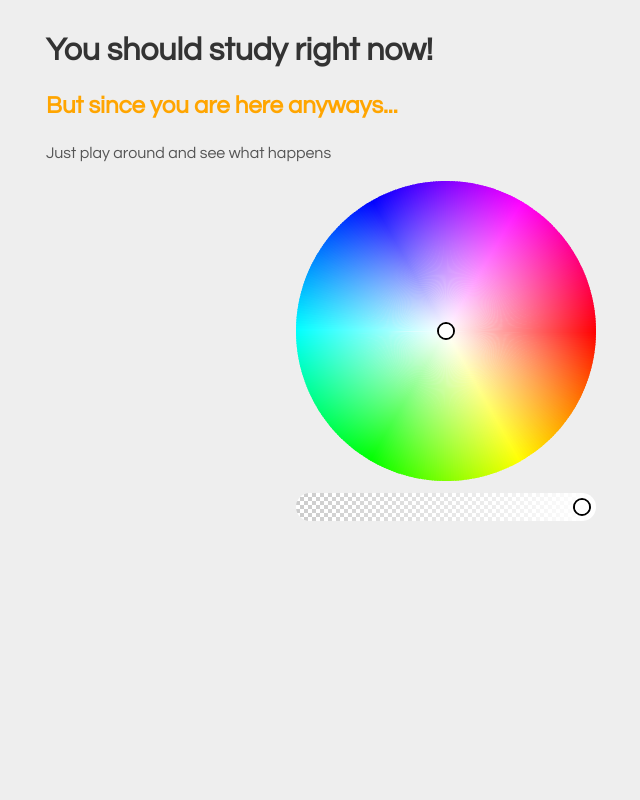
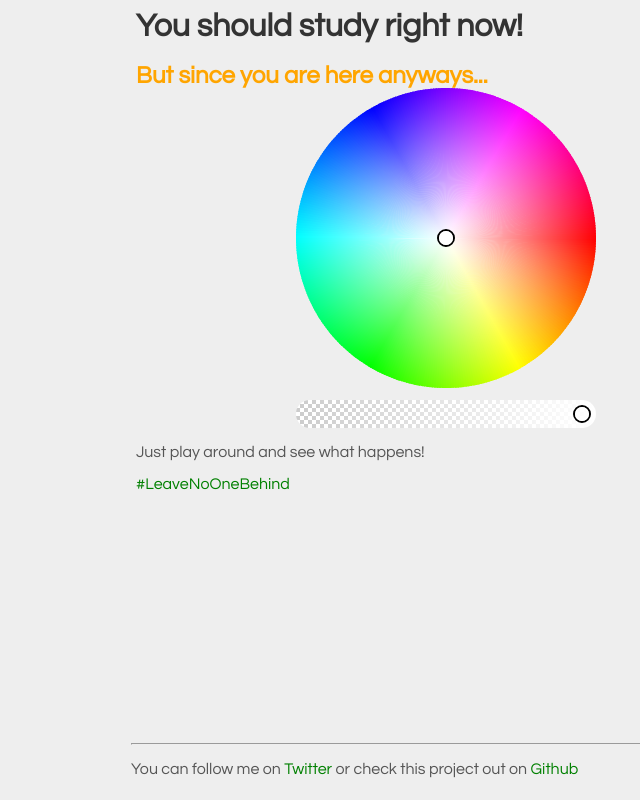
Before and after one commit to hanneshier/control-my-light, a website: page www/index.html in a window 1280 px wide. Shown: the whole page, without its empty margins (194-834 px from the left). Drawn offline with Linux system fonts and the light colour scheme.

Commit message:
Styling and content

```diff
--- a/www/index.html
+++ b/www/index.html
@@ -1,7 +1,5 @@
 <!DOCTYPE html>
 <html>
-
-<script src="iro.min.js"></script>
 
 <head>
 	<title>study!</title>
@@ -9,19 +7,34 @@
 	<meta charset="utf-8">
 </head>
 
-<header>
-	<h1>
-		You should study right now!
-	</h1>
-</header>
+<meta name="viewport"
+	content="width=device-width, initial-scale=1, maximum-scale=1, minimum-scale=1, user-scalable=no, minimal-ui">
 
 <body>
-	<h2>
-		But since you are here anyways...
-	</h2>
-	<p>Just play around and see what happens</p>
-	<div class="picker" id="picker"></div>
+	<div id="container">
+		<div id="header">
+			<h1>You should study right now!</h1>
+		</div>
+
+		<div id="body">
+			<h2>But since you are here anyways...</h2>
+			<div class="picker" id="picker"></div>
+			<p>Just play around and see what happens!</p>
+			<a href="https://seebruecke.org/kampagnen/leavenoonebehind/aktionsideen/">#LeaveNoOneBehind</a>
+		</div>
+
+		<div id="footer">
+			<hr>
+			<p>You can follow me on
+				<a href="https://twitter.com/hanneshier">Twitter</a>
+				or check this project out on
+				<a href="https://github.com/hanneshier/control-my-light">Github</a>
+			</p>
+		</div>
+	</div>
 </body>
+
+<script src="iro.min.js"></script>
 <script src="picker.js"></script>
 
 </html>
--- a/www/style.css
+++ b/www/style.css
@@ -1,42 +1,48 @@
+html,
 body {
+  margin: 0 auto;
+  padding: 0;
+  height: 100%;
+
   color: #555;
   background: #eee;
-  font-size: 16;
-  line-height: 1.5;
-  margin: 0 auto;
-  max-width: 50em;
+  max-width: 40em;
   font-family: "Futura", "Century Gothic", "Helvetica", "Arial", sans-serif;
   text-align: left;
-  padding: 16px;
-  padding-top: 0em;
+}
+
+#container {
+  min-height: 100%;
+  position: relative;
+}
+#header {
+  padding: 10px;
+}
+#body {
+  padding: 10px;
+  padding-bottom: 60px; /* Height of the footer */
+}
+#footer {
+  position: absolute;
+  padding: 5px;
+  bottom: 0;
+  width: 100%;
+  height: 60px; /* Height of the footer */
 }
 
 .picker {
   width: 300px;
-  margin-left: auto;
-  margin-right: auto;
+  margin: 0 auto;
 }
 
 h1 {
+  margin: 0px;
   color: #333;
-  line-height: 1.2;
-  padding: 0em;
-  margin-top: 0em;
-  padding-top: 1em;
 }
 
 h2 {
+  margin: 0px;
   color: orange;
-}
-
-h1,
-h2 {
-  line-height: 1.2;
-}
-
-p {
-  line-height: 1.5;
-  padding: 0em 0em;
 }
 a {
   color: green;
```
Also changed, not shown: 1 other file.
